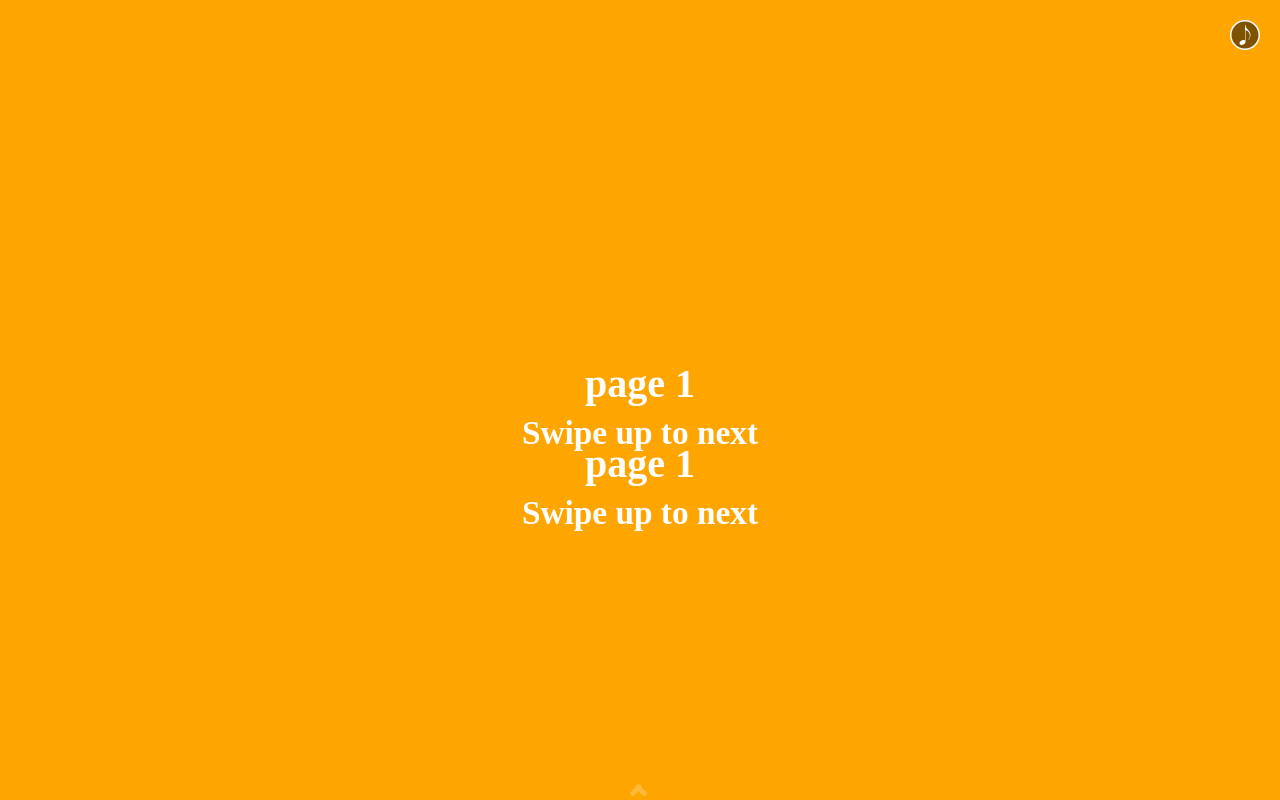
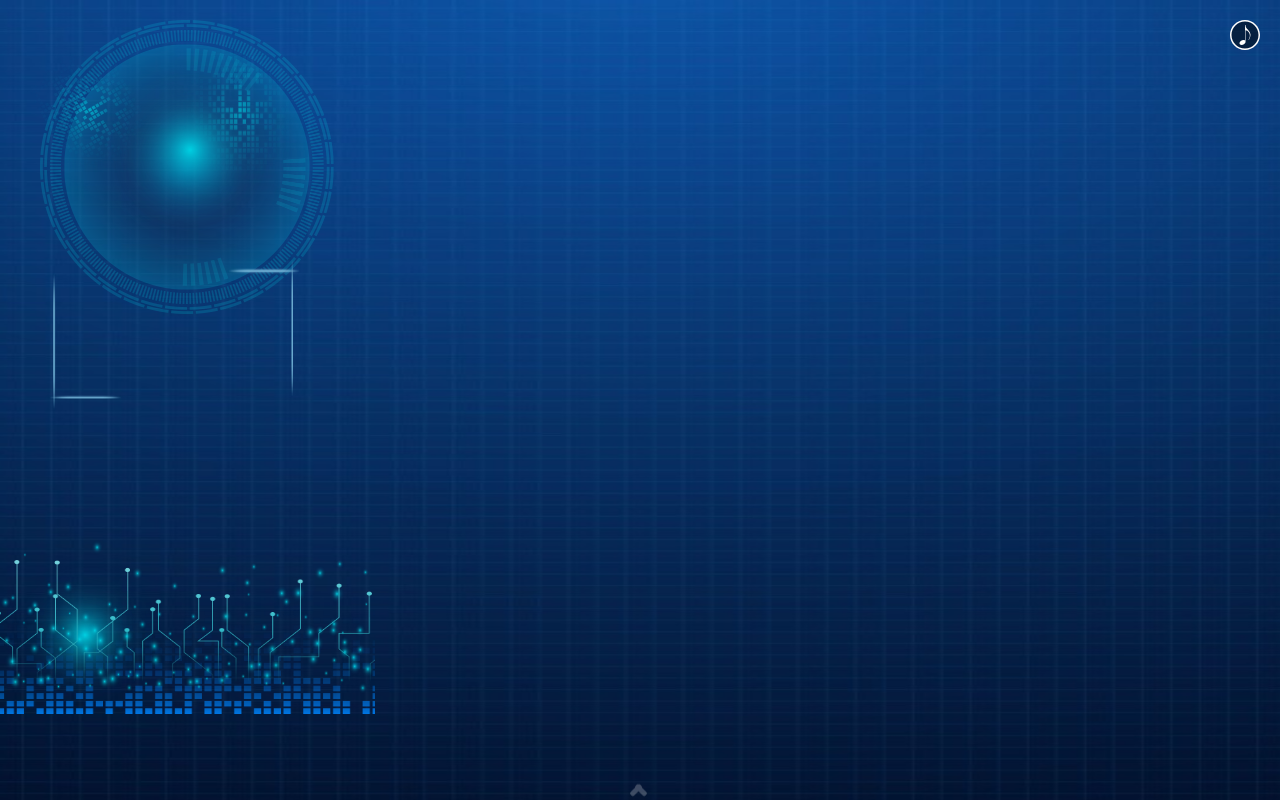
Before and after one commit to jifengbu/work, a PHP site: page / in a window 1280 px wide. Run offline with PHP 8.4, Linux system fonts and the light colour scheme.

Commit message:
添加模板

```diff
--- a/react/animate/css/index.css
+++ b/react/animate/css/index.css
@@ -2,8 +2,10 @@
     padding:0;
     margin:0;
 }
-.page:nth-child(1){
-    background:orange;
+.fragment {
+    position: absolute;
+    top: 0;
+    left: 0;
 }
 .page:nth-child(2){
     background:green;
@@ -24,7 +26,7 @@
     text-align:center;
 }
 .page > * {
-    visibility: hidden;
+    /* visibility: hidden; */
 }
 .hide {
     display: none;
--- a/react/animate/index.html
+++ b/react/animate/index.html
@@ -4,7 +4,7 @@
 	<meta charset="UTF-8">
 	<title>Zepto.pageSlider Demo</title>
 	<meta name="viewport" content="width=device-width, initial-scale=1, maximum-scale=1, minimum-scale=1, user-scalable=no">
-	<link rel="stylesheet" href="css/animate.css">
+	<link rel="stylesheet" href="css/animate.origin.css">
 	<link rel="stylesheet" href="css/index.css">
 </head>
 <body>
@@ -17,18 +17,65 @@
 			<div class="arrow2"></div>
 		</div>
 		<div class="page">
-			<h1 data-animate="zoomIn" data-index=1>
-				page 1<br>
-				<small>Swipe up to next</small>
-			</h1>
-			<h1 data-animate="zoomIn after-1" data-index=2 style="margin-top: 80px;">
-				page 1<br>
-				<small>Swipe up to next</small>
-			</h1>
-			<h1 data-animate="zoomIn after-2" data-index=3 style="margin-top: 160px;">
-				page 1<br>
-				<small>Swipe up to next</small>
-			</h1>
+			<img
+			src="res/img/temp1/6.png"
+			class="fragment"
+			style="width:100%; height: 100%"
+			/>
+			<img
+			data-animate="zoomIn"
+			src="res/img/temp1/10.png"
+			class="fragment"
+			style="width:294px; height: 294px; left: 40px; top: 20px"
+			/>
+			<img
+			data-animate="zoomIn"
+			src="res/img/temp1/1.png"
+			class="fragment"
+			style="width:120px; height: 120px; left: 30px; top: 50px"
+			/>
+			<img
+			data-animate="zoomIn"
+			src="res/img/temp1/2.png"
+			class="fragment"
+			style="width:120px; height: 120px; left: 180px; top: 50px"
+			/>
+			<img
+			data-animate="slideInUp"
+			src="res/img/temp1/9.png"
+			class="fragment"
+			style="width:200px; height: 200px; left: 90px; top: 50px"
+			/>
+			<img
+			data-animate="zoomIn"
+			src="res/img/temp1/4.png"
+			class="fragment"
+			style="width:250px; height: 150px; left: 50px; top: 260px"
+			/>
+			<img
+			data-animate="zoomIn"
+			src="res/img/temp1/5.png"
+			class="fragment"
+			style="width:250px; height: 150px; left: 50px; top: 260px"
+			/>
+			<img
+			data-animate="zoomIn"
+			src="res/img/temp1/11.png"
+			class="fragment"
+			style="width:150px; height: 150px; left: 10px; top: 560px"
+			/>
+			<img
+			data-animate="slideInDown"
+			src="res/img/temp1/7.png"
+			class="fragment"
+			style="width:375px; height: 154px; top: 560px"
+			/>
+			<img
+			data-animate="slideInLeft"
+			src="res/img/temp1/8.png"
+			class="fragment"
+			style="width:375px; height: 154px; top: 540px"
+			/>
 		</div>
 		<div class="page">
 			<h1 data-animate="zoomIn">page 2<br>
--- a/react/animate/js/index.js
+++ b/react/animate/js/index.js
@@ -52,7 +52,7 @@ function initPage($){
                 $('.arrow-wrap').removeClass('hide');
             }
             el1.children().each(function(){
-                this.style.visibility = 'hidden';
+                $(this).data('animate') && (this.style.visibility = 'hidden');
             });
             el2.children().each(function(){
                 showAnimate(el2, this, $(this).data('animate'));
```
Also changed, not shown: react/animate/res/img/temp1/1.png (added), react/animate/res/img/temp1/10.png (added), react/animate/res/img/temp1/11.png (added), react/animate/res/img/temp1/2.png (added), react/animate/res/img/temp1/3.png (added), react/animate/res/img/temp1/4.png (added), react/animate/res/img/temp1/5.png (added), react/animate/res/img/temp1/6.png (added), react/animate/res/img/temp1/7.png (added), react/animate/res/img/temp1/8.png (added), react/animate/res/img/temp1/9.png (added).
